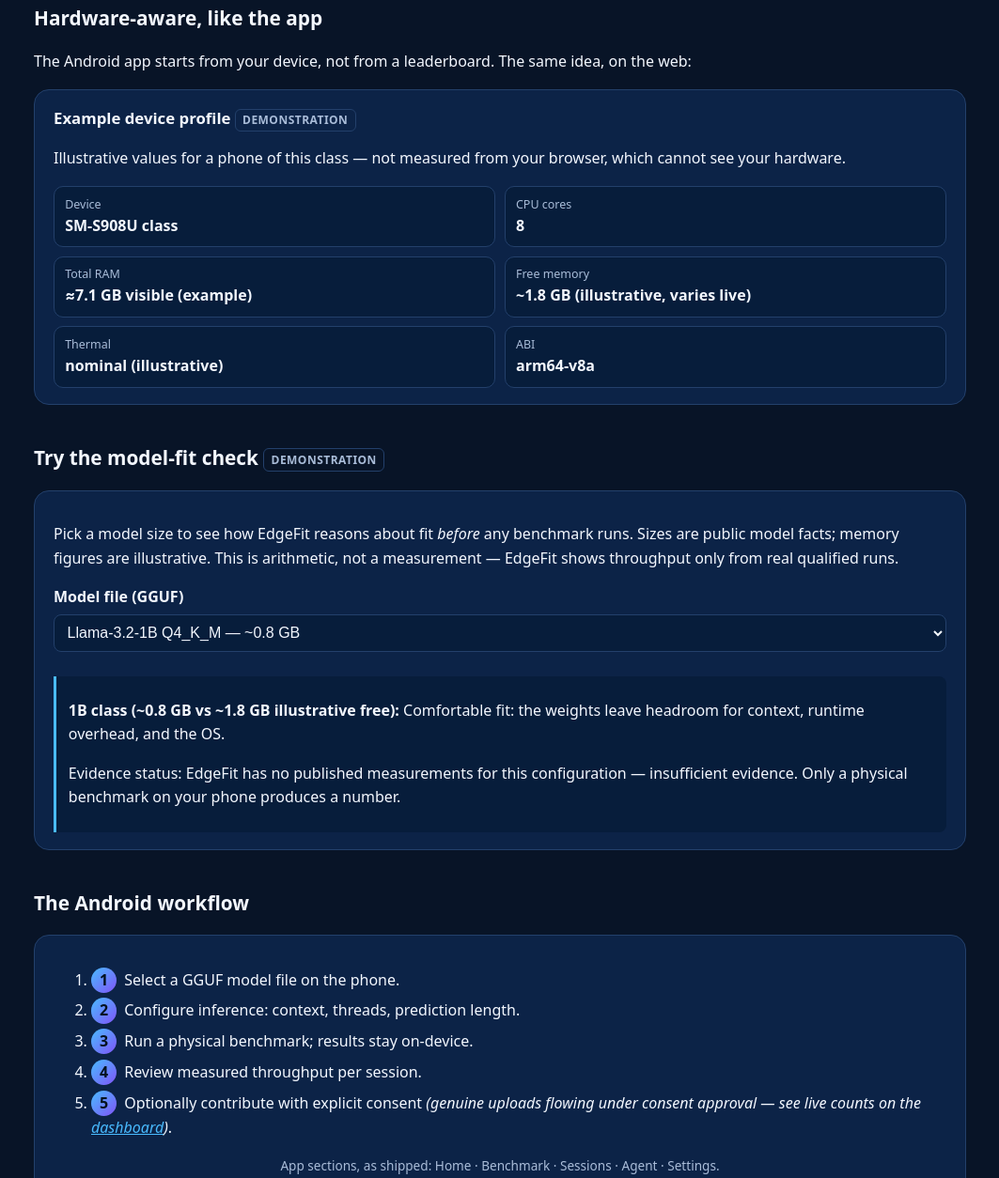
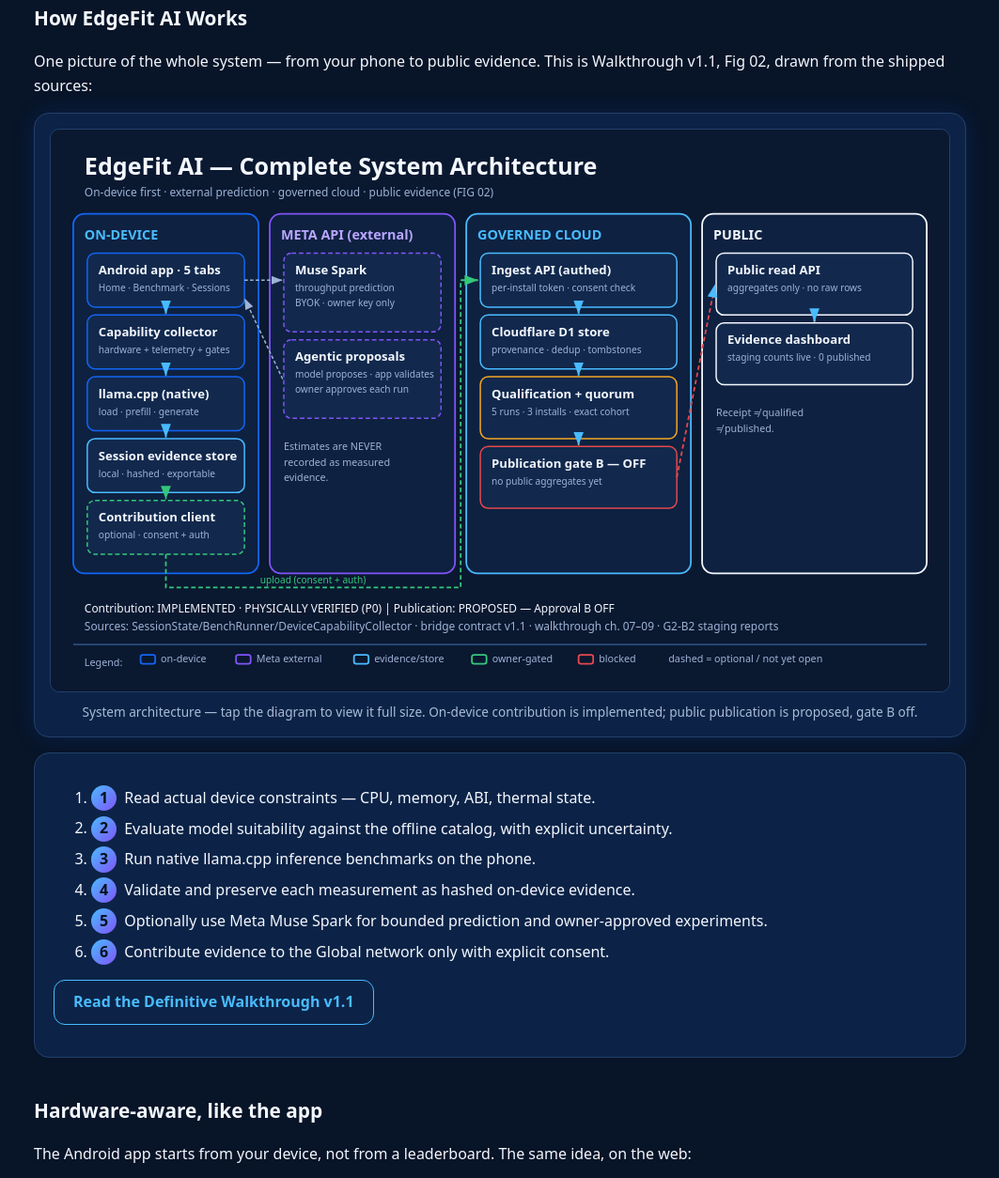
Before and after one commit to Ron-Bee/EdgeFit-AI, a plain HTML site: page website/index.html in a window 1280 px wide. Shown: the part 1385-2639 px from the top of the page at 94% size, without its empty margins (108-1171 px from the left). Drawn offline with Linux system fonts and the light colour scheme.

Commit message:
docs(web): add walkthrough v1.1 visual showcase to landing and dashboard
EF-DOC-VISUAL-SHOWCASE-12: How EdgeFit AI Works (Fig 02) on the landing page; How Evidence Becomes Public (Fig 50) on the dashboard; SVG masters plus committed node:test suite. Additive only: no JS, backend, or existing-section changes. Deploy only after v1.1 publication is live.

```diff
--- a/website/index.html
+++ b/website/index.html
@@ -81,6 +81,26 @@ fixed attempt budget. Nothing auto-runs.</p></div>
 <div class="card"><h3>Privacy-first sharing</h3>
 <p>Results stay on-device until you approve per-submission sharing.
 Global aggregates publish only above quorum.</p></div>
+</div>
+
+<h2>How EdgeFit AI Works</h2>
+<p>One picture of the whole system — from your phone to public evidence.
+This is Walkthrough v1.1, Fig 02, drawn from the shipped sources:</p>
+<figure class="figure-showcase">
+<a href="assets/visual-showcase/v1.1/edgefit-fig-02-system-architecture.svg"><img src="assets/visual-showcase/v1.1/edgefit-fig-02-system-architecture.svg" width="1600" height="1000" loading="lazy" decoding="async" alt="EdgeFit AI system architecture diagram: on-device app and native inference, optional Meta Muse Spark prediction, governed Cloudflare backend, public dashboard"></a>
+<figcaption class="caption">System architecture — tap the diagram to view it full size.
+On-device contribution is implemented; public publication is proposed, gate B off.</figcaption>
+</figure>
+<div class="card">
+<ol class="tight">
+<li><span class="step-num">1</span>Read actual device constraints — CPU, memory, ABI, thermal state.</li>
+<li><span class="step-num">2</span>Evaluate model suitability against the offline catalog, with explicit uncertainty.</li>
+<li><span class="step-num">3</span>Run native llama.cpp inference benchmarks on the phone.</li>
+<li><span class="step-num">4</span>Validate and preserve each measurement as hashed on-device evidence.</li>
+<li><span class="step-num">5</span>Optionally use Meta Muse Spark for bounded prediction and owner-approved experiments.</li>
+<li><span class="step-num">6</span>Contribute evidence to the Global network only with explicit consent.</li>
+</ol>
+<p><a class="btn btn-ghost" href="https://ronbeesoftware.com/edgefit/walkthrough/">Read the Definitive Walkthrough v1.1</a></p>
 </div>
 
 <h2>Hardware-aware, like the app</h2>
--- a/website/style.css
+++ b/website/style.css
@@ -406,6 +406,30 @@ code.inline {
 }
 button.btn { font: inherit; cursor: pointer; }
 
+/* ---- visual showcase (walkthrough diagrams) ---- */
+.figure-showcase {
+  margin: 1rem 0;
+  background: var(--card);
+  border: 1px solid var(--line);
+  border-radius: var(--radius-card);
+  padding: 1rem;
+  box-shadow: 0 0 24px rgba(18, 101, 245, 0.18);
+}
+.figure-showcase a {
+  display: block;
+  border-radius: 10px;
+}
+.figure-showcase img {
+  width: 100%;
+  height: auto;
+  display: block;
+  border-radius: 10px;
+  border: 1px solid var(--line);
+}
+.figure-showcase figcaption {
+  margin-top: 0.6rem;
+}
+
 /* ---- responsive ---- */
 @media (max-width: 48rem) {
   .hero { grid-template-columns: 1fr; }
```
Also changed, not shown: website/dashboard.html (+16 -0 lines), website/test/visual-showcase.test.mjs (added, +125 -0 lines), website/assets/visual-showcase/v1.1/edgefit-fig-02-system-architecture.svg (added), website/assets/visual-showcase/v1.1/edgefit-fig-48-global-network.svg (added), 1 other file.
